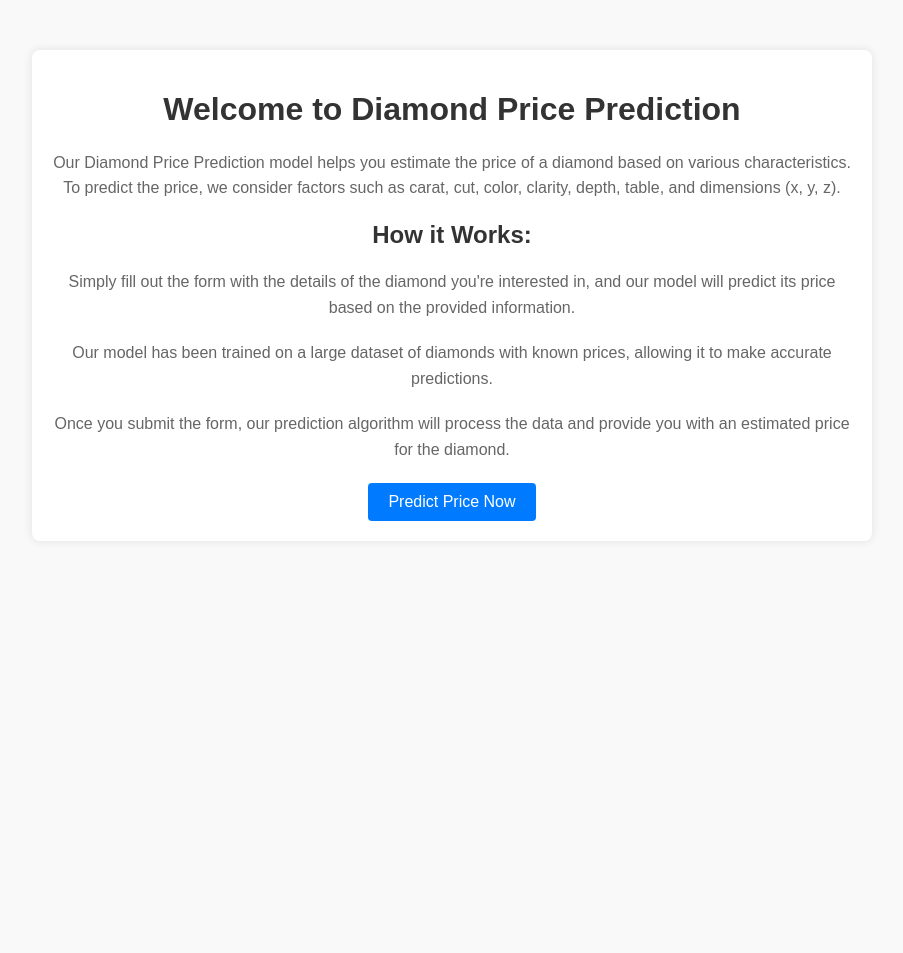
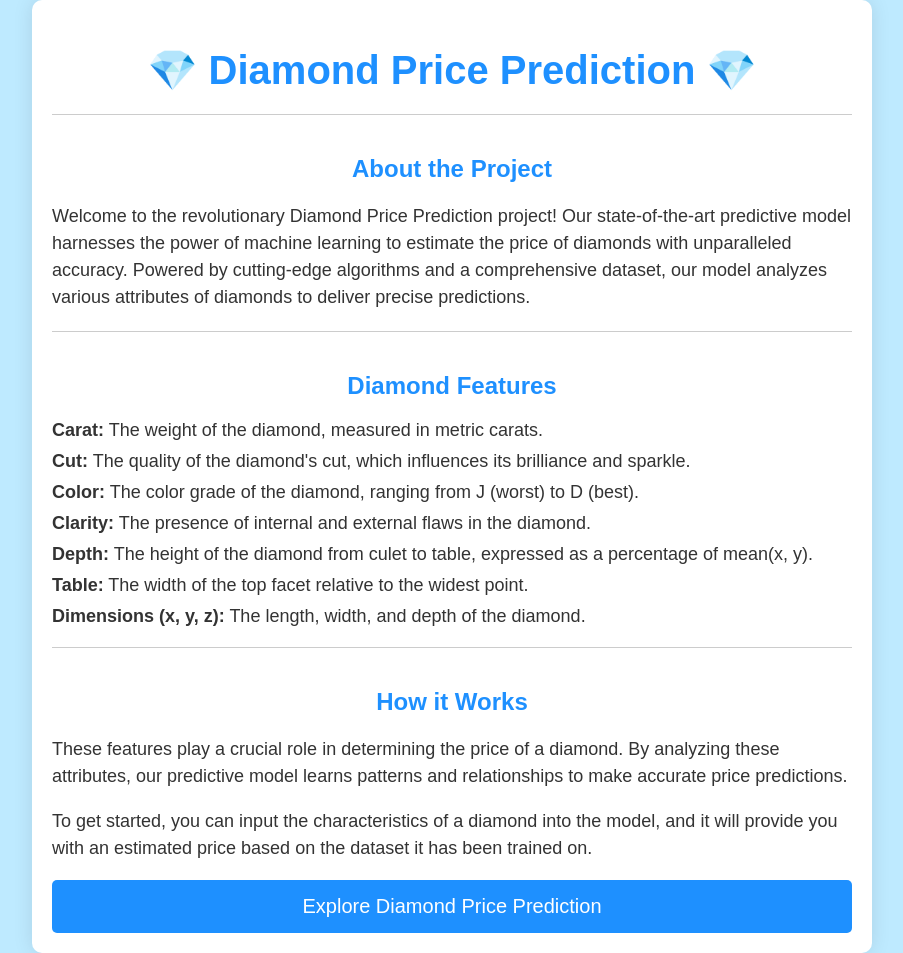
Before and after one commit to Kashi2723/diamond_prediction, a Flask app: page / in a window 1280 px wide. Shown: the whole page, without its empty margins (188-1091 px from the left). Before the commit the page ends 521 px from the top, so only its background shows below. Run offline with Flask 3, Linux system fonts and the light colour scheme.

Commit message:
updated final code

```diff
--- a/templates/index.html
+++ b/templates/index.html
@@ -3,55 +3,124 @@
 <head>
     <meta charset="UTF-8">
     <meta name="viewport" content="width=device-width, initial-scale=1.0">
-    <title>Diamond Price Prediction - Home</title>
+    <title>Diamond Price Prediction</title>
     <style>
         body {
             font-family: Arial, sans-serif;
+            background-color: #beeaff; /* Slight light blue background color */
             margin: 0;
             padding: 0;
-            background-color: #f9f9f9;
+            font-size: 18px; /* Body font size */
+            display: flex;
+            justify-content: center;
+            align-items: center;
+            min-height: 100vh;
         }
+
         .container {
-            max-width: 800px;
-            margin: 50px auto;
+            width: 90%; /* Adjusted width for better readability */
+            max-width: 800px; /* Maximum width */
+            background-color: #ffffff; /* White background color */
+            margin: 0;
             padding: 20px;
-            background-color: #fff;
-            border-radius: 8px;
-            box-shadow: 0 0 10px rgba(0, 0, 0, 0.1);
+            border-radius: 10px;
+            box-shadow: 0 0 20px rgba(0, 0, 0, 0.1);
+            color: #333; /* Text color */
+        }
+
+        h1, h2, h3 {
             text-align: center;
-        }
-        h1, h2 {
-            color: #333;
-        }
-        p {
-            color: #666;
-            line-height: 1.6;
+            color: #1e90ff; /* Blue heading color */
+            font-weight: bold; /* Bold font weight */
             margin-bottom: 20px;
         }
-        button {
-            padding: 10px 20px;
-            background-color: #007bff;
-            color: #fff;
+
+        h1 {
+            font-size: 40px; /* Heading font size */
+        }
+
+        h2 {
+            font-size: 24px; /* Heading font size */
+        }
+
+        h3 {
+            font-size: 20px; /* Heading font size */
+        }
+
+        p {
+            margin-bottom: 18px;
+            line-height: 1.5; /* Increased line height for better readability */
+        }
+
+        ul {
+            list-style-type: none;
+            padding: 0;
+            margin-bottom: 20px;
+        }
+
+        ul li {
+            margin-bottom: 10px;
+        }
+
+        ul li strong {
+            font-weight: bold;
+        }
+
+        .cta-button {
+            display: block;
+            width: 100%;
+            padding: 15px 0;
+            background-color: #1e90ff; /* Blue button color */
+            color: #fff; /* White text color */
+            text-align: center;
+            text-decoration: none;
             border: none;
-            border-radius: 4px;
-            cursor: pointer;
-            font-size: 16px;
+            border-radius: 5px;
+            font-size: 20px; /* Button font size */
             transition: background-color 0.3s;
         }
-        button:hover {
-            background-color: #0056b3;
+
+        .cta-button:hover {
+            background-color: #0066cc; /* Darker blue color on hover */
+        }
+
+        /* Section styling */
+        .section {
+            border-top: 1px solid #ccc; /* Gray border at the top */
+            padding-top: 20px; /* Add padding at the top */
+            margin-top: 20px; /* Add margin at the top */
         }
     </style>
 </head>
 <body>
     <div class="container">
-        <h1>Welcome to Diamond Price Prediction</h1>
-        <p>Our Diamond Price Prediction model helps you estimate the price of a diamond based on various characteristics. To predict the price, we consider factors such as carat, cut, color, clarity, depth, table, and dimensions (x, y, z).</p>
-        <h2>How it Works:</h2>
-        <p>Simply fill out the form with the details of the diamond you're interested in, and our model will predict its price based on the provided information.</p>
-        <p>Our model has been trained on a large dataset of diamonds with known prices, allowing it to make accurate predictions.</p>
-        <p>Once you submit the form, our prediction algorithm will process the data and provide you with an estimated price for the diamond.</p>
-        <button onclick="window.location.href='/predict'">Predict Price Now</button>
+        <h1> 💎 Diamond Price Prediction 💎 </h1>
+        <div class="section">
+            <h2>About the Project</h2>
+            <p>Welcome to the revolutionary Diamond Price Prediction project! Our state-of-the-art predictive model harnesses the power of machine learning to estimate the price of diamonds with unparalleled accuracy. Powered by cutting-edge algorithms and a comprehensive dataset, our model analyzes various attributes of diamonds to deliver precise predictions.</p>
+        </div>
+
+        <div class="section">
+            <h2>Diamond Features</h2>
+            <ul>
+                <li><strong>Carat:</strong> The weight of the diamond, measured in metric carats.</li>
+                <li><strong>Cut:</strong> The quality of the diamond's cut, which influences its brilliance and sparkle.</li>
+                <li><strong>Color:</strong> The color grade of the diamond, ranging from J (worst) to D (best).</li>
+                <li><strong>Clarity:</strong> The presence of internal and external flaws in the diamond.</li>
+                <li><strong>Depth:</strong> The height of the diamond from culet to table, expressed as a percentage of mean(x, y).</li>
+                <li><strong>Table:</strong> The width of the top facet relative to the widest point.</li>
+                <li><strong>Dimensions (x, y, z):</strong> The length, width, and depth of the diamond.</li>
+            </ul>
+        </div>
+
+        <div class="section">
+            <h2>How it Works</h2>
+            <p>These features play a crucial role in determining the price of a diamond. By analyzing these attributes, our predictive model learns patterns and relationships to make accurate price predictions.</p>
+
+            <p>To get started, you can input the characteristics of a diamond into the model, and it will provide you with an estimated price based on the dataset it has been trained on.</p>
+
+            <a href="predict" class="cta-button">Explore Diamond Price Prediction</a>
+        </div>
     </div>
 </body>
 </html>
```
